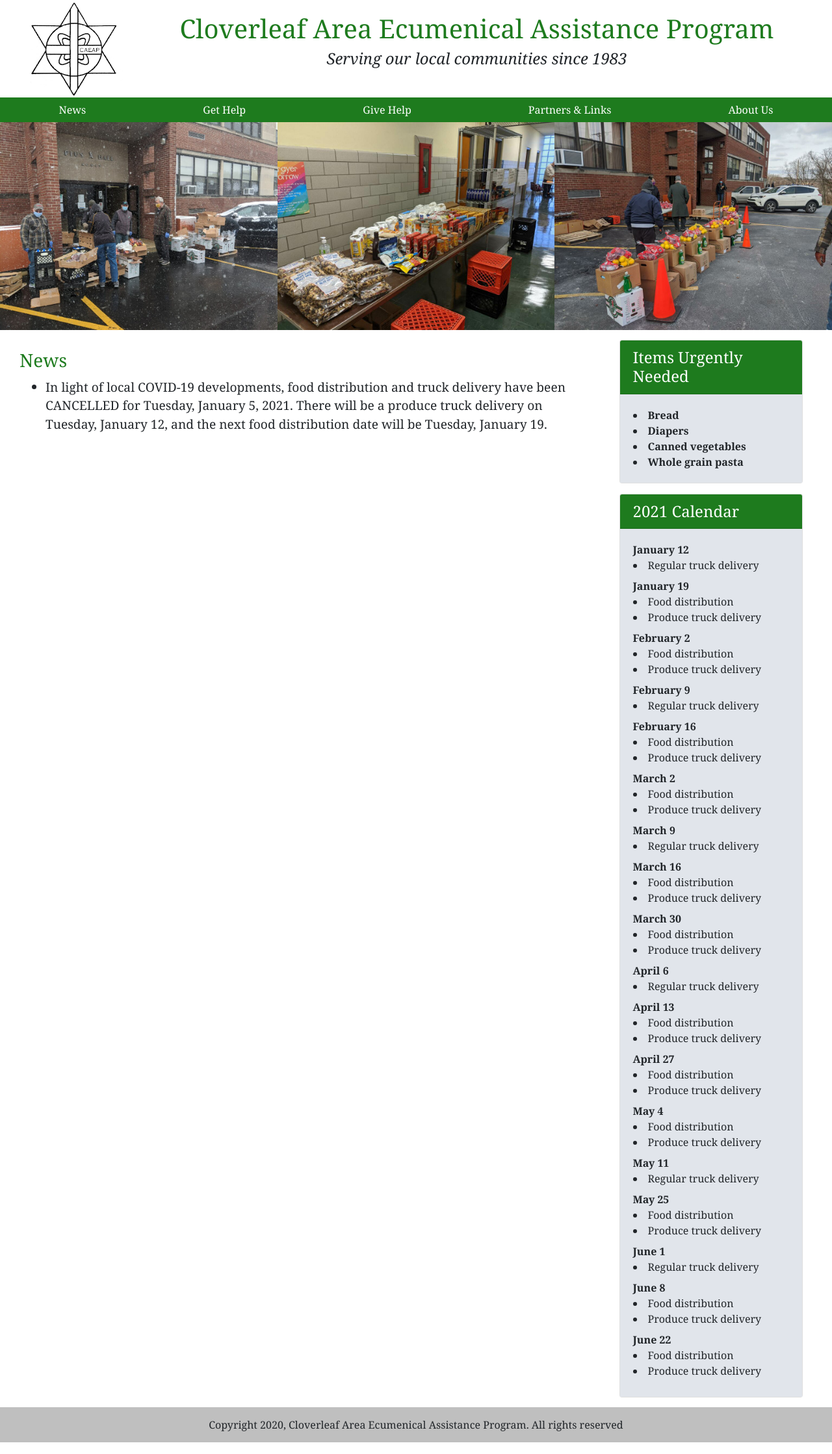
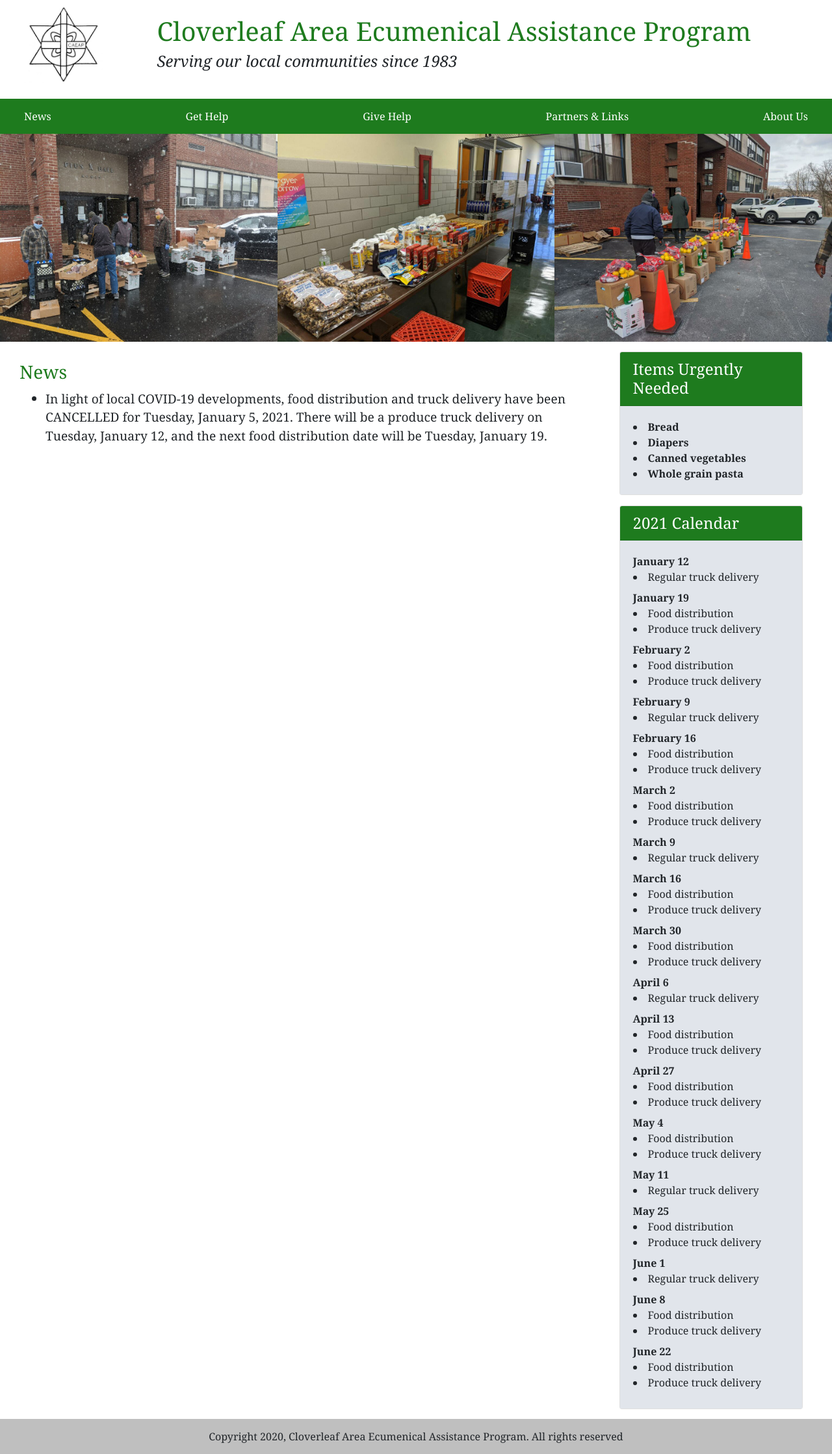
Before and after one commit to Cloverleaf-Food-Bank/cloverleaf-food-bank.github.io, a Jekyll site: the page built from index.html, in a window 1280 px wide. Shown: the whole page at 65% size. Built offline with Jekyll 4.4.1, drawn with Linux system fonts in a browser that asks for light colours.

Commit message:
Layout updates

```diff
--- a/_layouts/default.html
+++ b/_layouts/default.html
@@ -8,22 +8,22 @@
 <body>
 <div id="pageContent" style="font-family: Georgia, Times, 'Times New Roman', serif">
 
-  <!--<div style="display:flex; height:160px; padding-left: 2%">-->
-  <div class="row container-fluid" style="padding-left: 2%">
+  <!--<div style="display:flex; height:160px; padding-left: 2%">   for navbar old: btn-group d-flex, role="group", width: 100%;  -->
+  <div class="row container-fluid mt-2 mb-4 pl-2" >
     <div id="banner" class="col-md-10 container-fluid justify-content-center align-items-center">
-      <div style="padding-top: 2%">
-        <h1 style="color: #1e7b1e; text-align: center">
+      <div class="pl-4 pt-2 mt-2 mr-4">
+        <h1 style="color: #1e7b1e; text-align: left">
           Cloverleaf Area Ecumenical Assistance Program
         </h1>
-        <h4 style="font-style: italic; text-align: center">Serving our local communities since 1983</h4>
+        <h4 style="font-style: italic; text-align: left">Serving our local communities since 1983</h4>
       </div>
     </div>
     <div id="logo" class="d-flex order-sm-first col-md-2 justify-content-center align-items-center" style="height:100%; margin:0px">
-      <img src="caeap-logo-sm.jpg" alt="CAEAP Logo" style="width:150px; height:150px; object-fit:contain"/>
+      <img src="caeap-logo-sm.jpg" alt="CAEAP Logo" style="width:120px; height:120px; object-fit:contain"/>
     </div>
   </div>
 
-  <nav class="btn-group d-flex" role="group" style="width: 100%; background-color: #1e7b1e">
+  <nav class="navbar navbar-default navbar-collapse pl-4 pr-4" style="background-color: #1e7b1e">
     <a href="/" class="btn" style="color: white">News</a>
     <a href="gethelp" class="btn" style="color: white">Get Help</a>
     <a href="givehelp" class="btn" style="color: white">Give Help</a>
```
